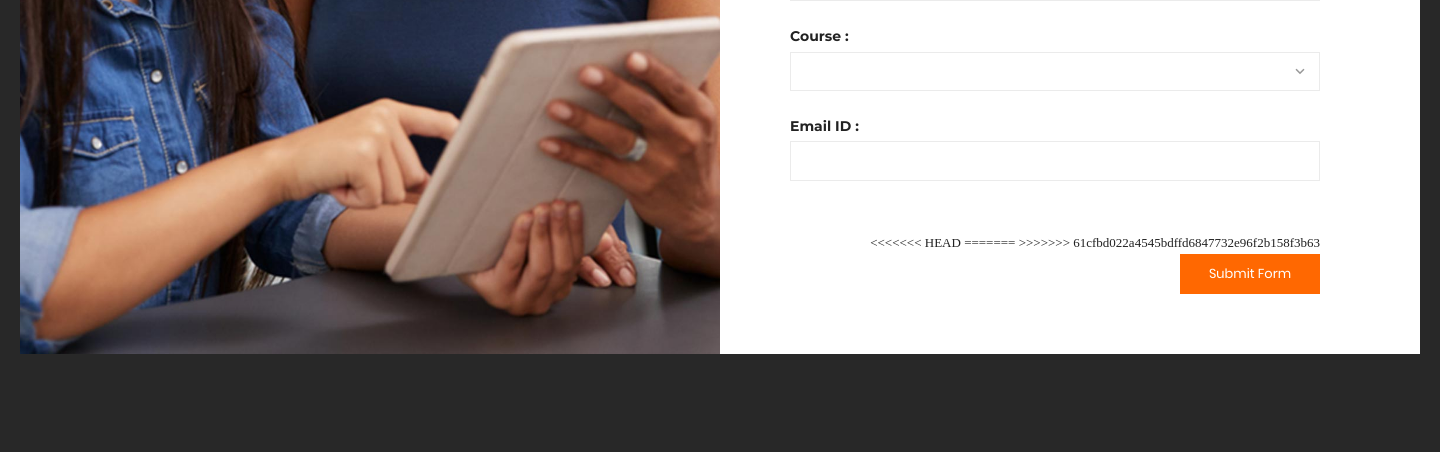
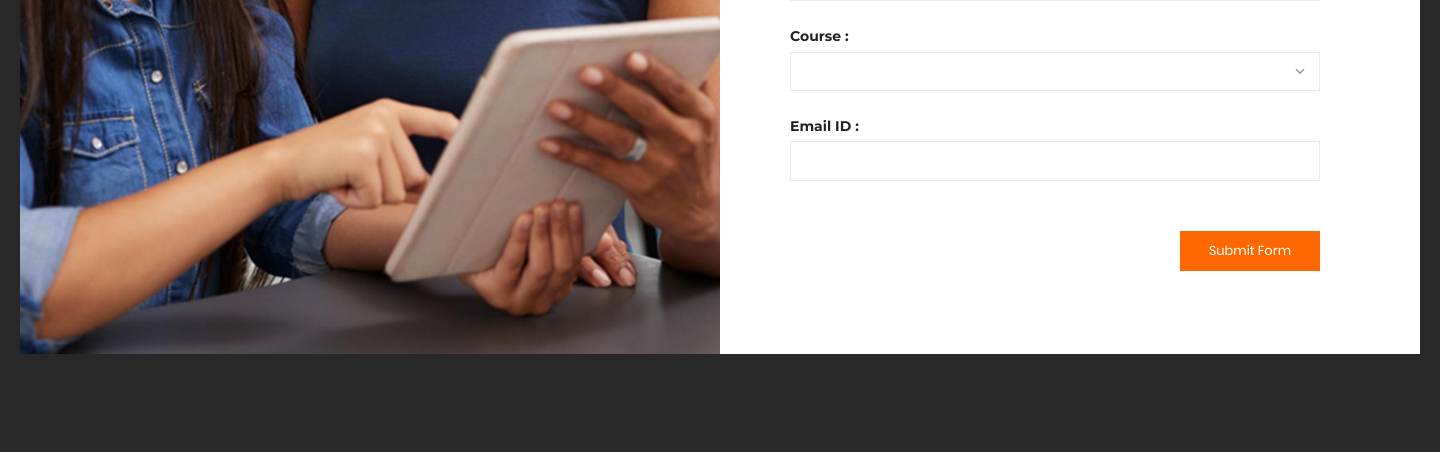
Before and after one commit to anasmakki/anasmakki, a Flask app: page /student in a window 1440 px wide. Shown: the part 684-1136 px from the top of the page. Run offline with Flask 2, Linux system fonts and the light colour scheme.

Commit message:
error removed

```diff
--- a/templates/student.html
+++ b/templates/student.html
@@ -106,11 +106,7 @@
                             <input type="email" name="email" id="email" />
                         </div>
                         <div class="form-submit">
-<<<<<<< HEAD
 
-=======
-
->>>>>>> 61cfbd022a4545bdffd6847732e96f2b158f3b63
                             <input type="submit" value="Submit Form" class="submit" name="submit" id="submit" />
                         </div>
                     </form>
```
